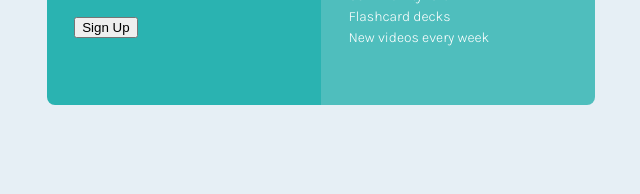
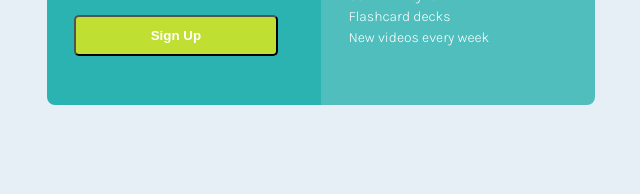
Before and after one commit to Sitkowski01/Single-price-grid-component, a plain HTML site: page index.html in a window 1280 px wide. Shown: the part 512-706 px from the top of the page, without its empty margins (319-959 px from the left). Drawn offline with Linux system fonts and the light colour scheme.

Commit message:
Update index.html

```diff
--- a/index.html
+++ b/index.html
@@ -24,7 +24,7 @@
         <div class="second-title">Monthly Subscription</div>
         <div class="second-subtitle"><div class="dollars">&dollar;29</div><div>per month</div></div>
         <div class="second-access">Full access for less than &dollar;1 a day</div>
-        <button>Sign Up</button>
+        <button class="button">Sign Up</button>
       </div>
       <div class="three">
       <div class="three-title">Why Us</div>
```
